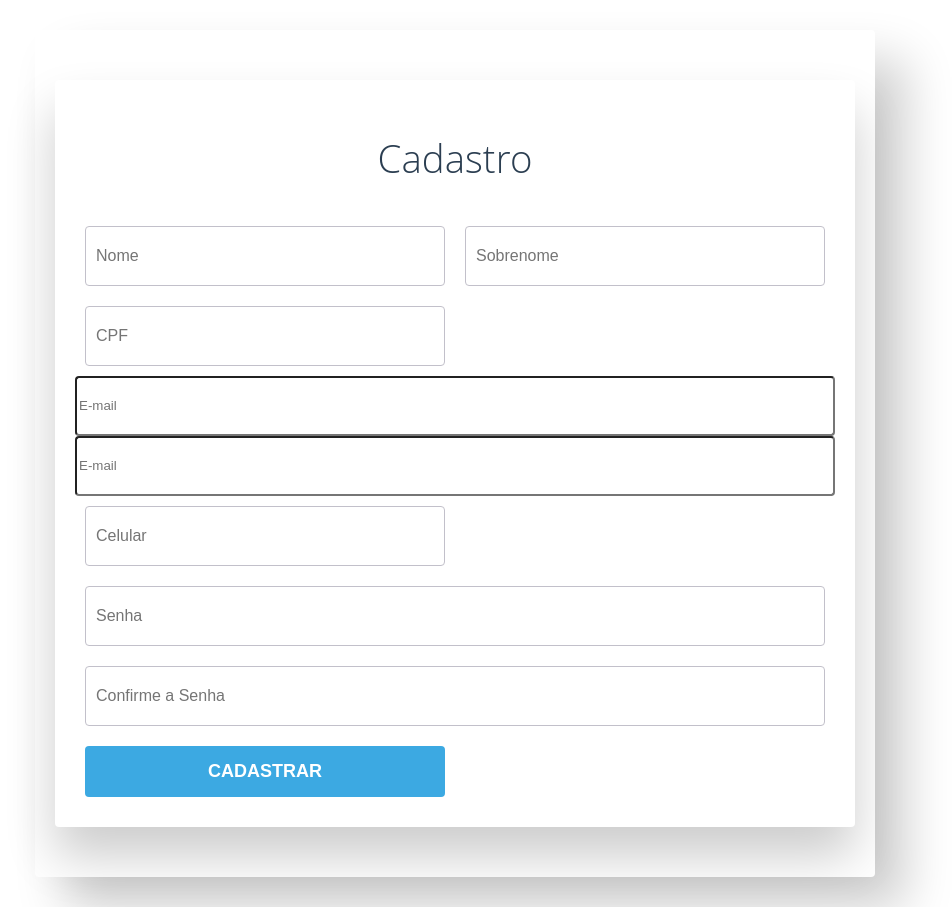
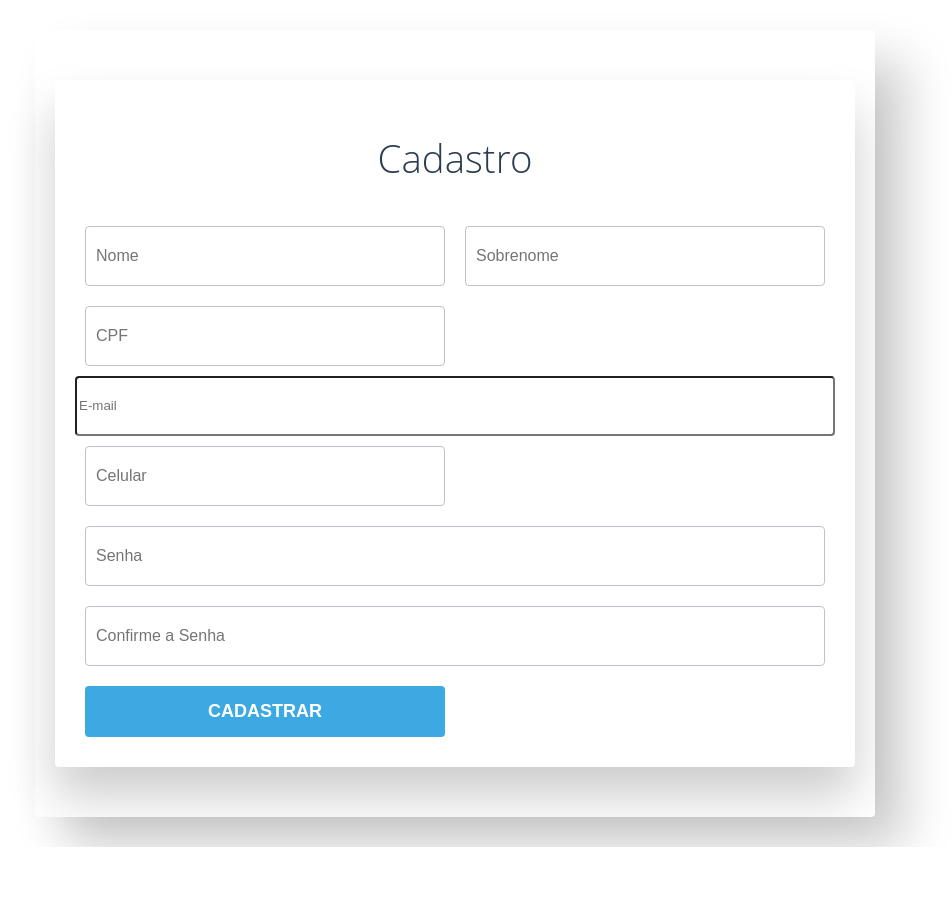
Before and after one commit to Williamsggf/app_gestao_frontend, a React (Create React App) app in the folder app_gestao_front/: page /cadastro in a window 1280 px wide. Shown: the whole page, without its empty margins (185-1137 px from the left). After the commit the page ends 847 px from the top, so only its background shows below. Built offline with nearby package versions, Linux system fonts and the light colour scheme.

Commit message:
Ajustes tela de limit nos cadastros

```diff
--- a/app_gestao_front/src/componentes/Cadastro.js
+++ b/app_gestao_front/src/componentes/Cadastro.js
@@ -131,7 +131,7 @@ function Cadastro() {
       console.error("Erro ao fazer cadastro:", error);
       setError(
         error.response?.data?.error ||
-          "Erro ao fazer cadastro. Verifique suas informações."
+        "Erro ao fazer cadastro. Verifique suas informações."
       );
     } finally {
       setLoading(false);
@@ -159,7 +159,7 @@ function Cadastro() {
           required
           value={nome}
           onChange={(e) => setNome(e.target.value)}
-          maxLength={30}
+          maxLength={25}
         />
         <input
           type="text"
@@ -168,7 +168,7 @@ function Cadastro() {
           required
           value={sobrenome}
           onChange={(e) => setSobrenome(e.target.value)}
-          maxLength={30}
+          maxLength={25}
         />
         <input
           type="text"
@@ -186,17 +186,9 @@ function Cadastro() {
           required
           value={email}
           onChange={handleEmailChange}
+          maxLength={30}
         />
         {errorMessage && <p style={{ color: "red" }}>{errorMessage}</p>}
-
-        <input
-          type="email"
-          name="email"
-          placeholder="E-mail"
-          required
-          value={email}
-          onChange={(e) => setEmail(e.target.value)}
-        />
         <input
           type="text"
           name="celular"
@@ -212,6 +204,7 @@ function Cadastro() {
           required
           value={password}
           onChange={(e) => setPassword(e.target.value)}
+          maxLength={20}
         />
         <input
           type="password"
@@ -220,6 +213,7 @@ function Cadastro() {
           required
           value={passwordConfir}
           onChange={(e) => setPasswordConfir(e.target.value)}
+          maxLength={20}
         />
         <button type="submit" className="btn-login" disabled={loading}>
           {loading ? "Carregando..." : "Cadastrar"}
```
